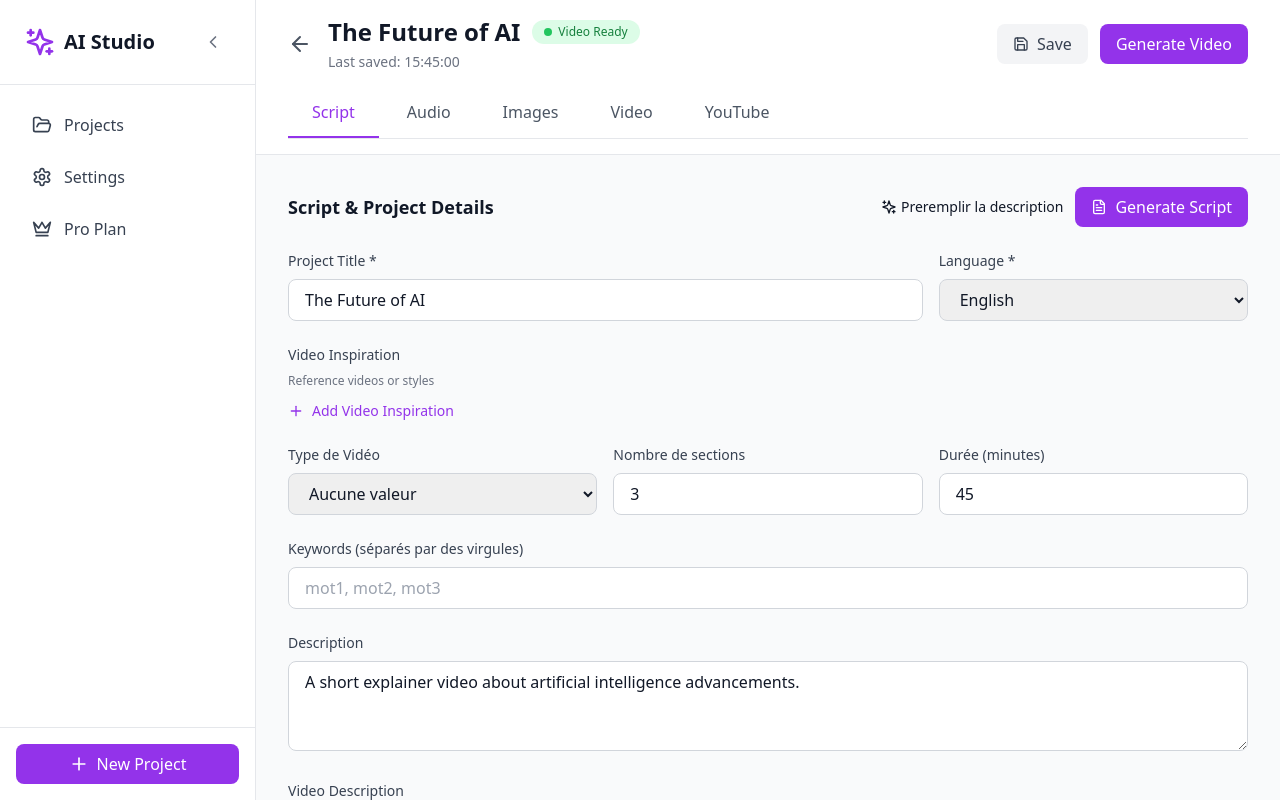
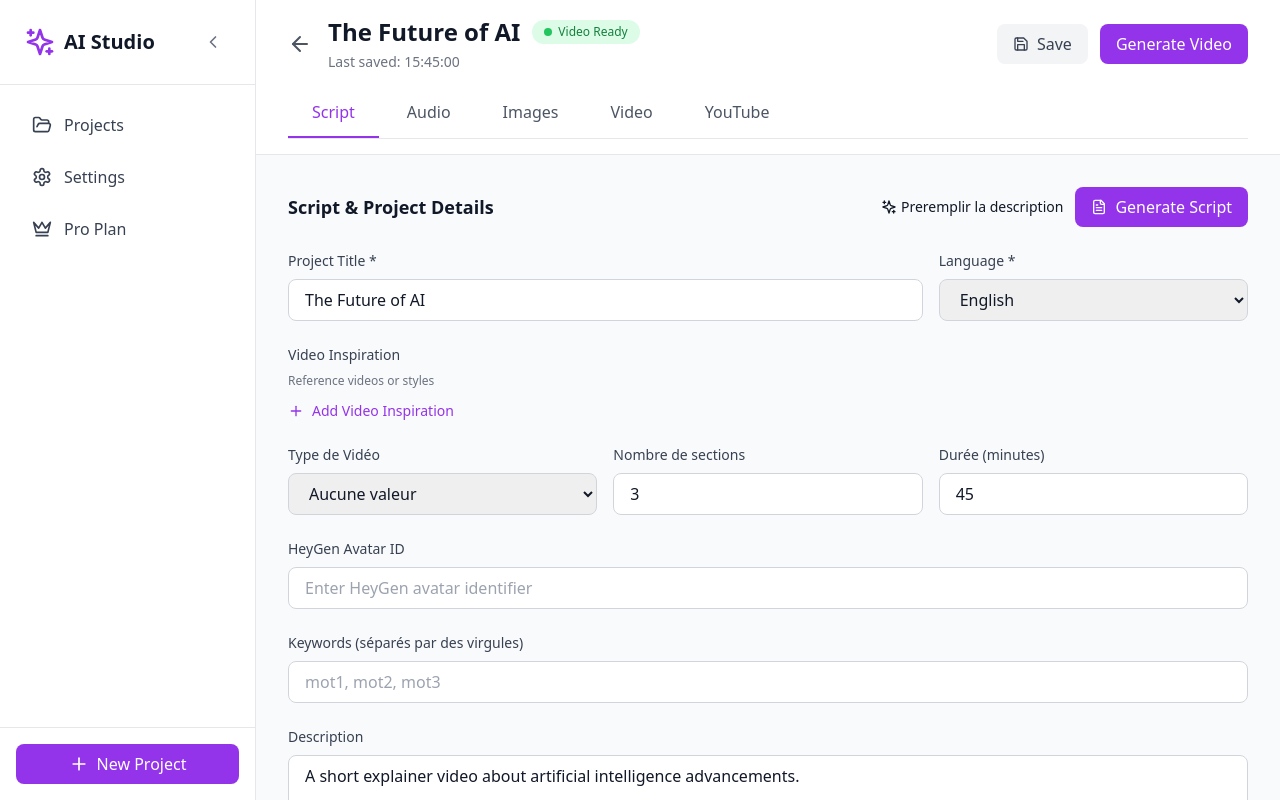
Before and after one commit to social-media-org/ui-frontend, a React (Vite) app in the folder frontend/: page /projects/1 in a window 1280 px wide. Built offline with nearby package versions, Linux system fonts and the light colour scheme; data requests are answered from the project's data file.

Commit message:
feat: add HeyGen Avatar ID input in Script tab

```diff
--- a/frontend/src/components/editor/ScriptTab.jsx
+++ b/frontend/src/components/editor/ScriptTab.jsx
@@ -197,6 +197,21 @@ const ScriptTab = ({ project, onChange, onGenerate, loading, onGenerateDescripti
         </div>
       </div>
 
+      {/* HeyGen Avatar ID */}
+      <div>
+        <label className="block text-sm font-medium text-gray-700 mb-2">
+          HeyGen Avatar ID
+        </label>
+        <input
+          type="text"
+          value={project.heygen_avatar_id || ''}
+          onChange={(e) => onChange({ heygen_avatar_id: e.target.value })}
+          className="input-field"
+          placeholder="Enter HeyGen avatar identifier"
+          data-testid="heygen-avatar-id-input"
+        />
+      </div>
+
       {/* Keywords */}
       <div>
         <label className="block text-sm font-medium text-gray-700 mb-2">
```
